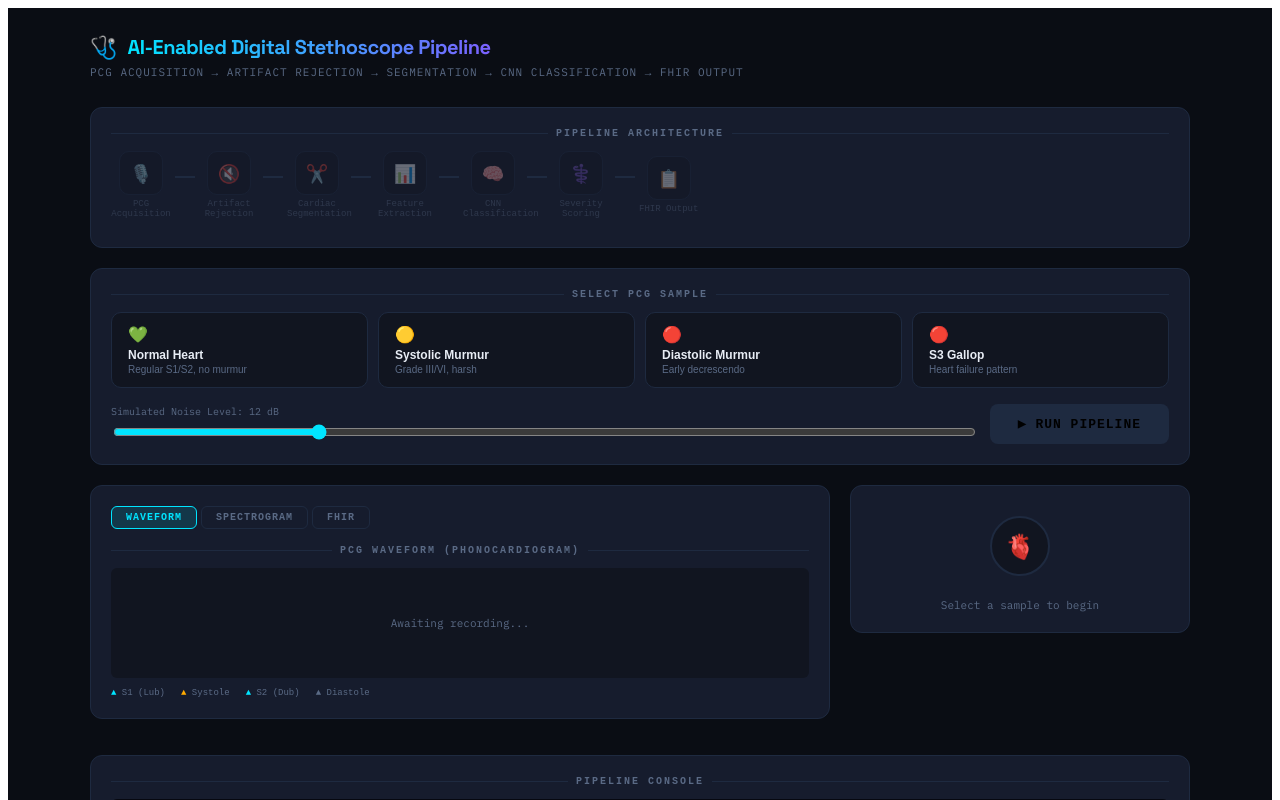
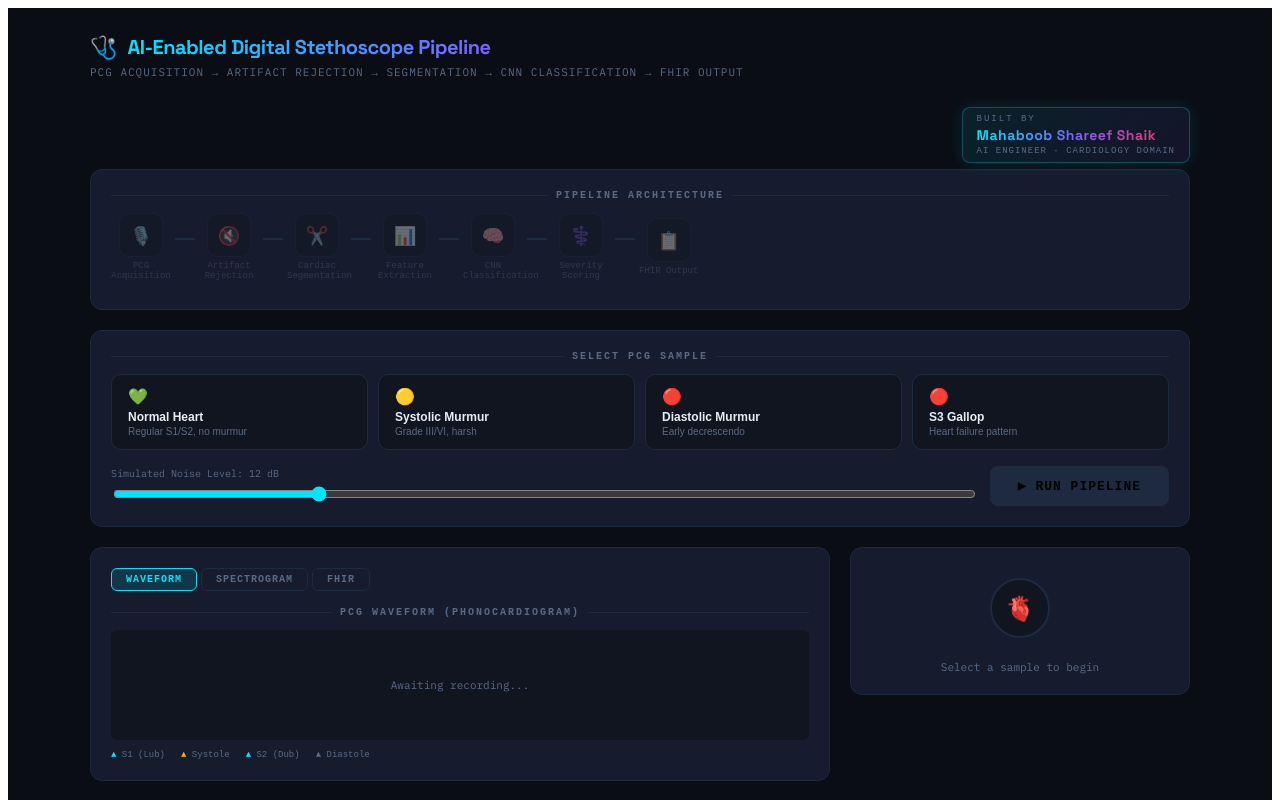
Before and after one commit to ishareefshaik/ai-digital-stethoscope, a React (Vite) app: page / in a window 1280 px wide. Shown: the top 800 px of the page. Built offline with nearby package versions, Linux system fonts and the light colour scheme.

Commit message:
Update App.jsx

```diff
--- a/src/App.jsx
+++ b/src/App.jsx
@@ -626,12 +626,40 @@ export default function DigitalStethoscopePipeline() {
               PCG ACQUISITION → ARTIFACT REJECTION → SEGMENTATION → CNN CLASSIFICATION → FHIR OUTPUT
             </p>
           </div>
-          <div style={{ display: "flex", gap: 8, alignItems: "center" }}>
-            {phase === "recording" && <span style={{ fontSize: 10, color: COLORS.pulse, animation: "blink 1s infinite", fontFamily: "monospace" }}>● RECORDING</span>}
-            {phase === "processing" && <span style={{ fontSize: 10, color: COLORS.warn, animation: "blink 0.7s infinite", fontFamily: "monospace" }}>⚙ PROCESSING</span>}
-            {phase === "done" && <Badge text="ANALYSIS COMPLETE" type="normal" />}
           </div>
-        </div>
+
+          {/* Author Badge */}
+          <div style={{
+            display: "flex", flexDirection: "column", alignItems: "flex-end", gap: 6,
+          }}>
+            <div style={{
+              padding: "6px 14px", borderRadius: 8,
+              background: "linear-gradient(135deg, #00e5ff18, #7b61ff18)",
+              border: "1px solid #00e5ff44",
+              boxShadow: "0 0 16px #00e5ff22",
+            }}>
+              <div style={{ fontSize: 9, color: "#5a6a85", fontFamily: "monospace", letterSpacing: 2, marginBottom: 2 }}>
+                BUILT BY
+              </div>
+              <div style={{
+                fontSize: 14, fontWeight: 700,
+                fontFamily: "'Space Grotesk', sans-serif",
+                background: "linear-gradient(90deg, #00e5ff, #7b61ff, #ff2d55)",
+                WebkitBackgroundClip: "text", WebkitTextFillColor: "transparent",
+                letterSpacing: 0.5,
+              }}>
+                Mahaboob Shareef Shaik
+              </div>
+              <div style={{ fontSize: 9, color: "#5a6a85", fontFamily: "monospace", letterSpacing: 1, marginTop: 2 }}>
+                AI ENGINEER · CARDIOLOGY DOMAIN
+              </div>
+            </div>
+            <div style={{ display: "flex", gap: 8, alignItems: "center" }}>
+              {phase === "recording" && <span style={{ fontSize: 10, color: "#ff2d55", animation: "blink 1s infinite", fontFamily: "monospace" }}>● RECORDING</span>}
+              {phase === "processing" && <span style={{ fontSize: 10, color: "#ffaa00", animation: "blink 0.7s infinite", fontFamily: "monospace" }}>⚙ PROCESSING</span>}
+              {phase === "done" && <Badge text="ANALYSIS COMPLETE" type="normal" />}
+            </div>
+          </div>
 
         {/* Pipeline Visual */}
         <Card style={{ marginBottom: 20 }}>
```
